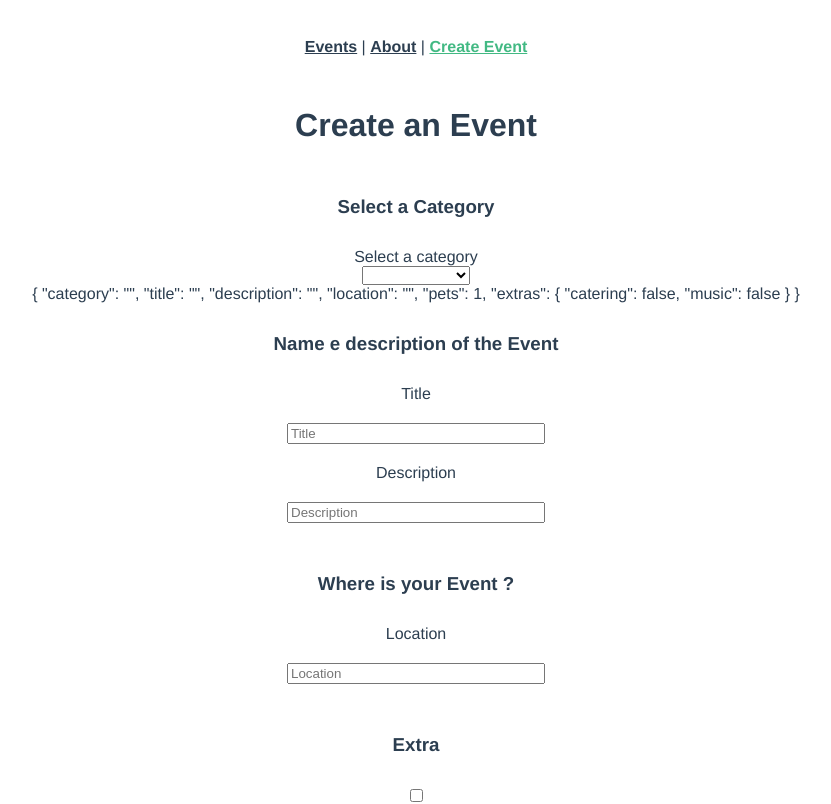
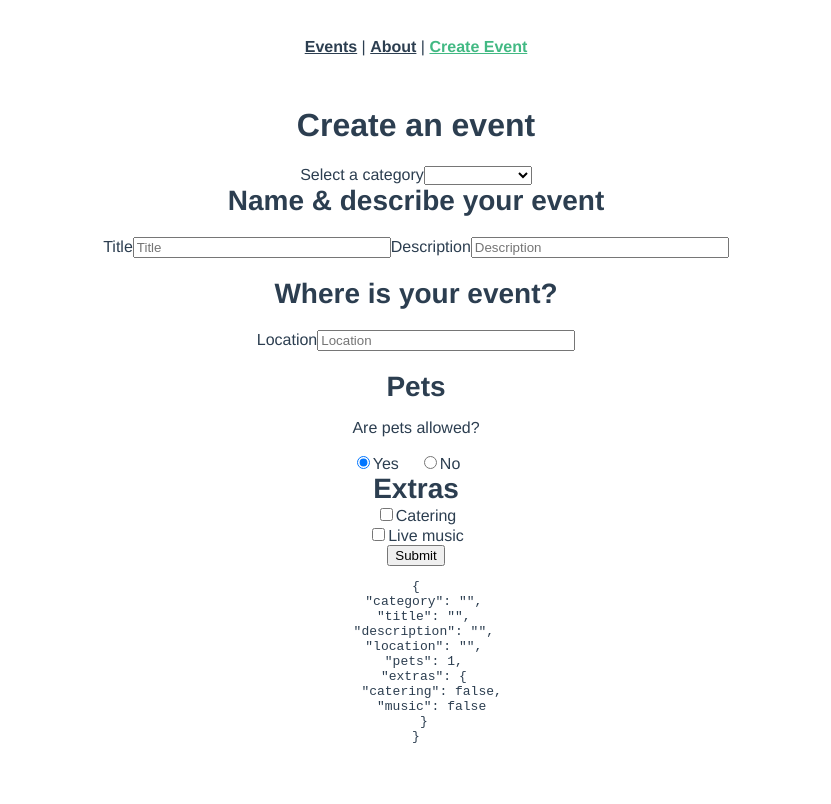
Before and after one commit to sylar9696/real-world-vue, a Vue app: page /create-event in a window 1280 px wide. Shown: the top 804 px of the page, without its empty margins (224-1055 px from the left). Built offline with nearby package versions, Linux system fonts and the light colour scheme.

Commit message:
add fieldset

```diff
--- a/src/views/CreateEvent.vue
+++ b/src/views/CreateEvent.vue
@@ -1,28 +1,60 @@
 <template>
-  <!-- Qui ci va il mio form con tutti i campi -->
-  <h1>Create an Event</h1>
+  <div>
+    <h1>Create an event</h1>
     <form @submit.prevent="sendForm">
-    <h3>Select a Category</h3>
       <BaseSelect
         :options="categories"
         v-model="event.category"
         label="Select a category"
       />
-    {{ event }}
-    <h3>Name e description of the Event</h3>
+
+      <fieldset>
+        <legend>Name & describe your event</legend>
+
         <BaseInput v-model="event.title" label="Title" type="text" />
-    <BaseInput v-model="event.description" label="Description" type="text" />
-    <h3>Where is your Event ?</h3>
+
+        <BaseInput
+          v-model="event.description"
+          label="Description"
+          type="text"
+        />
+      </fieldset>
+
+      <fieldset>
+        <legend>Where is your event?</legend>
+
         <BaseInput v-model="event.location" label="Location" type="text" />
-    <h3>Extra</h3>
+      </fieldset>
+
+      <fieldset>
+        <legend>Pets</legend>
+
+        <p>Are pets allowed?</p>
+        <div>
+          <BaseRadioGroup
+            v-model="event.pets"
+            name="pets"
+            :options="petOptions"
+          />
+        </div>
+      </fieldset>
+
+      <fieldset>
+        <legend>Extras</legend>
+        <div>
           <BaseCheckbox v-model="event.extras.catering" label="Catering" />
-    <BaseCheckbox v-model="event.extras.music" label="Music" />
-    <h3>Are pets Allowed ?</h3>
+        </div>
+
         <div>
-      <BaseRadioGroup v-model="event.pets" name="pets" :options="petOptions" />
+          <BaseCheckbox v-model="event.extras.music" label="Live music" />
         </div>
+      </fieldset>
+
       <button type="submit">Submit</button>
     </form>
+
+    <pre>{{ event }}</pre>
+  </div>
 </template>
 
 <script>
@@ -86,14 +118,16 @@
 }
 </script>
 
-<style scoped>
-h3 {
-  margin: 30px 0;
+<style>
+fieldset {
+  border: 0;
+  margin: 0;
+  padding: 0;
 }
-form {
-  display: flex;
-  flex-direction: column;
-  justify-content: center;
-  align-items: center;
+
+legend {
+  font-size: 28px;
+  font-weight: 700;
+  margin-top: 20px;
 }
 </style>
```
Lines whose indentation alone changed are shown as unchanged.
